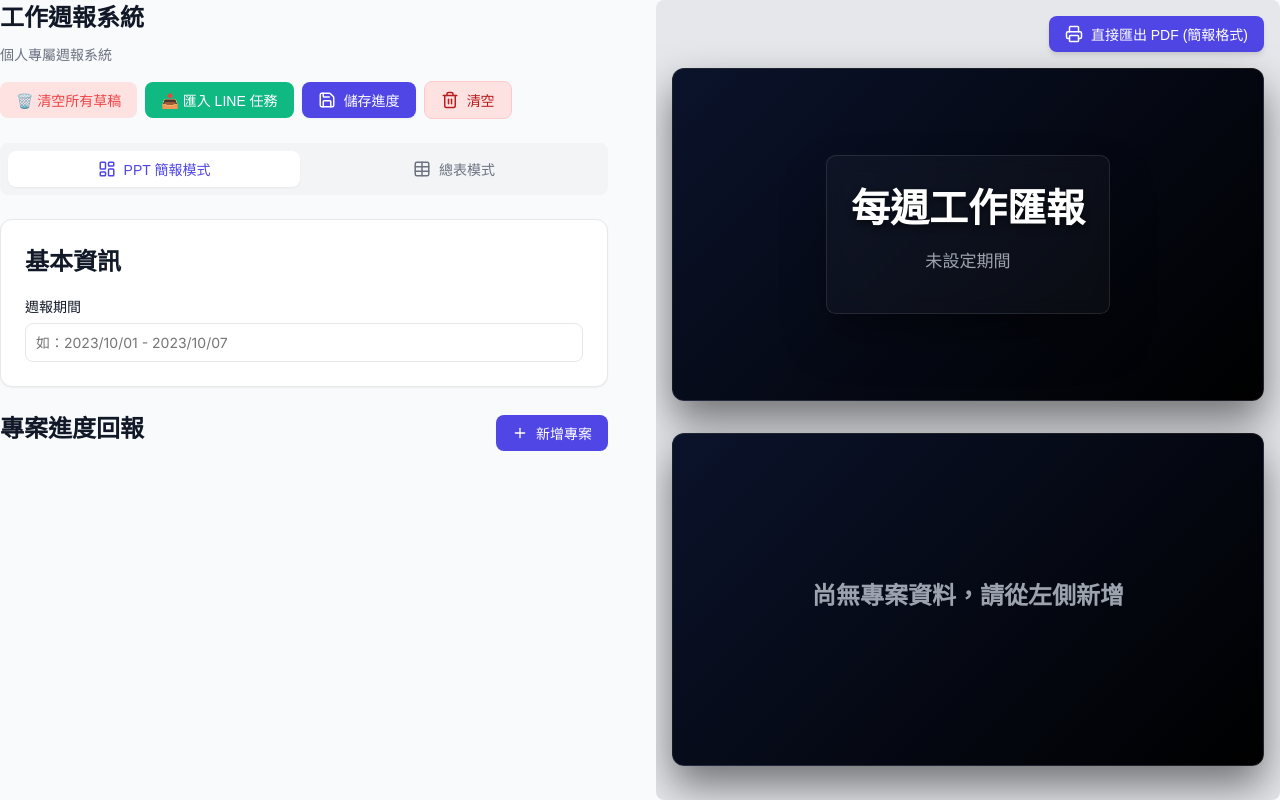
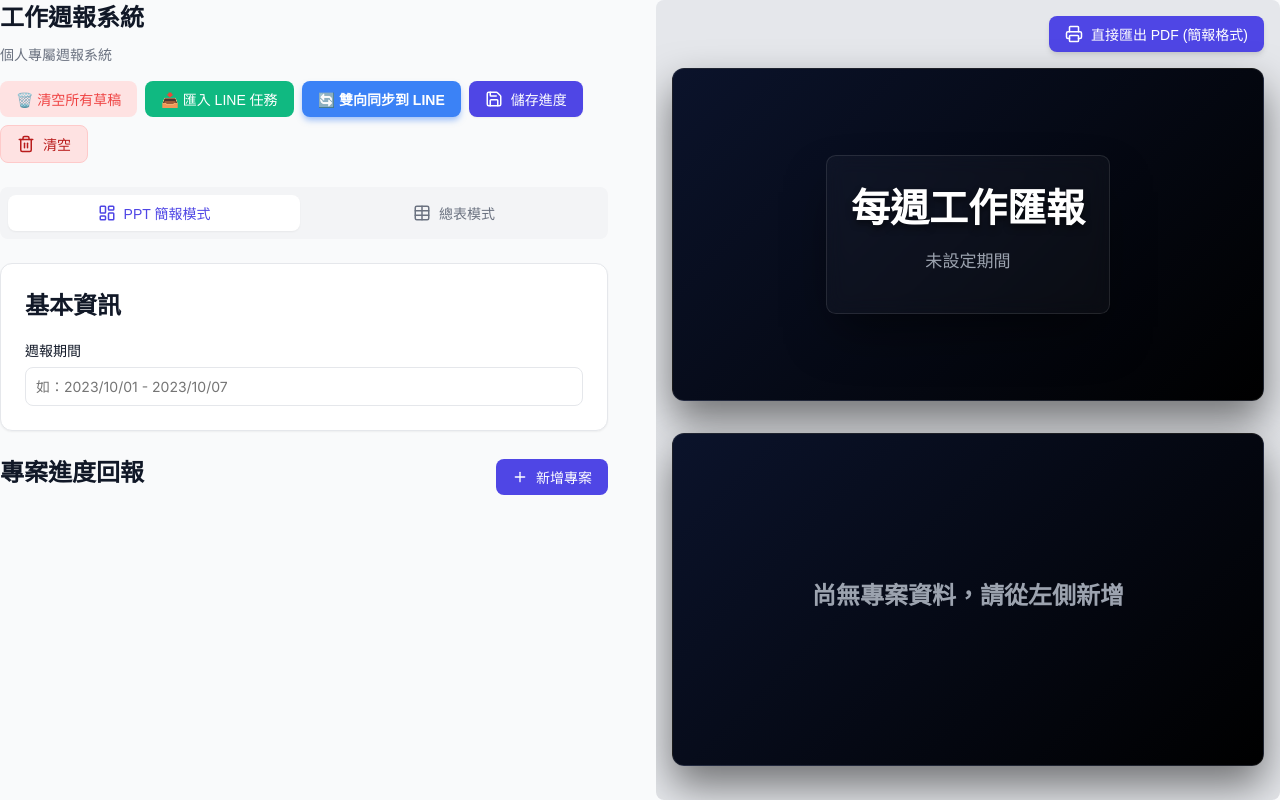
Before and after one commit to soniiifun/weekly-report, a Next.js app: page / in a window 1280 px wide. Built offline with nearby package versions, Linux system fonts and the light colour scheme.

Commit message:
Implement two-way LINE sync

```diff
--- a/src/components/ReportApp.tsx
+++ b/src/components/ReportApp.tsx
@@ -193,6 +193,75 @@ export default function ReportApp({ currentUser = 'Guest' }: ReportAppProps) {
     setTimeout(() => setSaveStatus(''), 3000);
   };
 
+  const syncToLINE = async () => {
+    if (!window.confirm('確定要將網頁上的任務同步回 LINE 嗎？\n這將會：\n1. 新增網頁上新建的任務\n2. 修改原有任務\n3. 從 LINE 刪除您在網頁上移除的任務！')) {
+      return;
+    }
+    try {
+      setSaveStatus('正在與 LINE 雙向同步...');
+      const res = await fetch('https://personal-secretary-bot-banx.onrender.com/api/tasks');
+      const result = await res.json();
+      if (!result.success) throw new Error('無法取得 LINE 任務');
+      const lineTasks = result.data;
+
+      const currentTasks = data.projects.flatMap(p => p.tasks.map(t => ({ ...t, project: p.name })));
+
+      let newCount = 0;
+      let updateCount = 0;
+      let deleteCount = 0;
+
+      // 1. Delete tasks that are in LINE but no longer in UI
+      for (const lt of lineTasks) {
+        if (!currentTasks.some(ct => ct.id === lt.id)) {
+          await fetch(`https://personal-secretary-bot-banx.onrender.com/api/tasks/${lt.id}`, { method: 'DELETE' });
+          deleteCount++;
+        }
+      }
+
+      // 2. Add or Update
+      for (const ct of currentTasks) {
+        if (!ct.description.trim()) continue;
+
+        const existsInLine = lineTasks.some((lt: any) => lt.id === ct.id);
+
+        if (existsInLine) {
+           await fetch(`https://personal-secretary-bot-banx.onrender.com/api/tasks/${ct.id}`, {
+             method: 'PUT',
+             headers: { 'Content-Type': 'application/json' },
+             body: JSON.stringify({ description: ct.description, project: ct.project || null })
+           });
+           updateCount++;
+        } else {
+           const createRes = await fetch('https://personal-secretary-bot-banx.onrender.com/api/tasks', {
+             method: 'POST',
+             headers: { 'Content-Type': 'application/json' },
+             body: JSON.stringify({ description: ct.description, project: ct.project || null })
+           });
+           const created = await createRes.json();
+           if (created.success && created.data) {
+              // Update local ID to the real UUID so it matches next time
+              setData(prev => ({
+                ...prev,
+                projects: prev.projects.map(p => ({
+                  ...p,
+                  tasks: p.tasks.map(t => t.id === ct.id ? { ...t, id: created.data.id } : t)
+                }))
+              }));
+           }
+           newCount++;
+        }
+      }
+
+      setSaveStatus('✅ 同步成功！');
+      alert(`雙向同步完成！\n新增了 ${newCount} 筆\n更新了 ${updateCount} 筆\n刪除了 ${deleteCount} 筆`);
+    } catch (e: any) {
+      console.error(e);
+      setSaveStatus('❌ 同步失敗');
+      alert('同步失敗：' + e.message);
+    }
+    setTimeout(() => setSaveStatus(''), 3000);
+  };
+
   // State mutators
   const updateGeneralInfo = (field: keyof ReportData, value: string) => {
     setData(prev => ({ ...prev, [field]: value }));
@@ -295,6 +364,9 @@ export default function ReportApp({ currentUser = 'Guest' }: ReportAppProps) {
             </button>
             <button className="btn" style={{ backgroundColor: '#10B981', color: 'white' }} onClick={handleImportFromLINE}>
               📥 匯入 LINE 任務
+            </button>
+            <button className="btn" style={{ backgroundColor: '#3B82F6', color: 'white', fontWeight: 'bold', boxShadow: '0 4px 6px -1px rgba(59, 130, 246, 0.5)' }} onClick={syncToLINE}>
+              🔄 雙向同步到 LINE
             </button>
             <button className="btn btn-primary" onClick={saveToLocal} style={{ boxShadow: 'var(--shadow-sm)' }}>
               <Save size={18} style={{ marginRight: '0.5rem' }}/> 儲存進度
```
